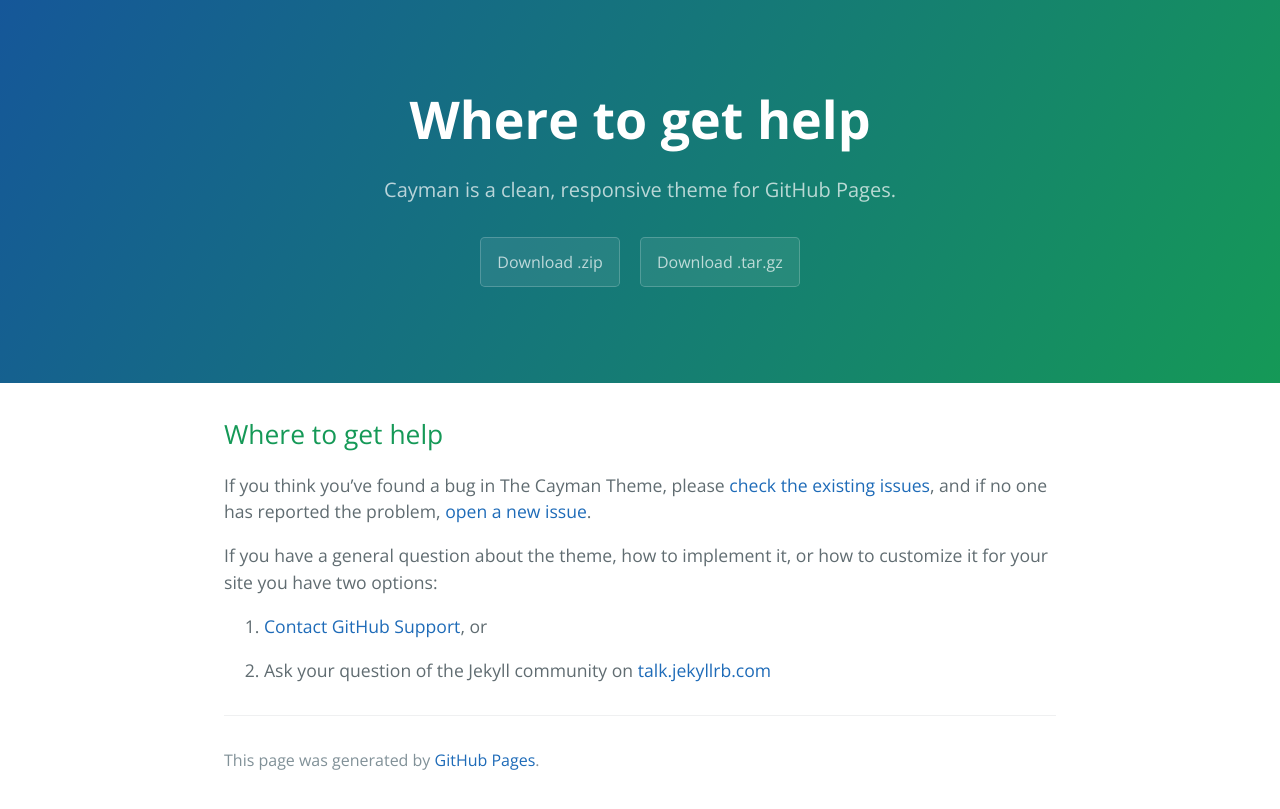
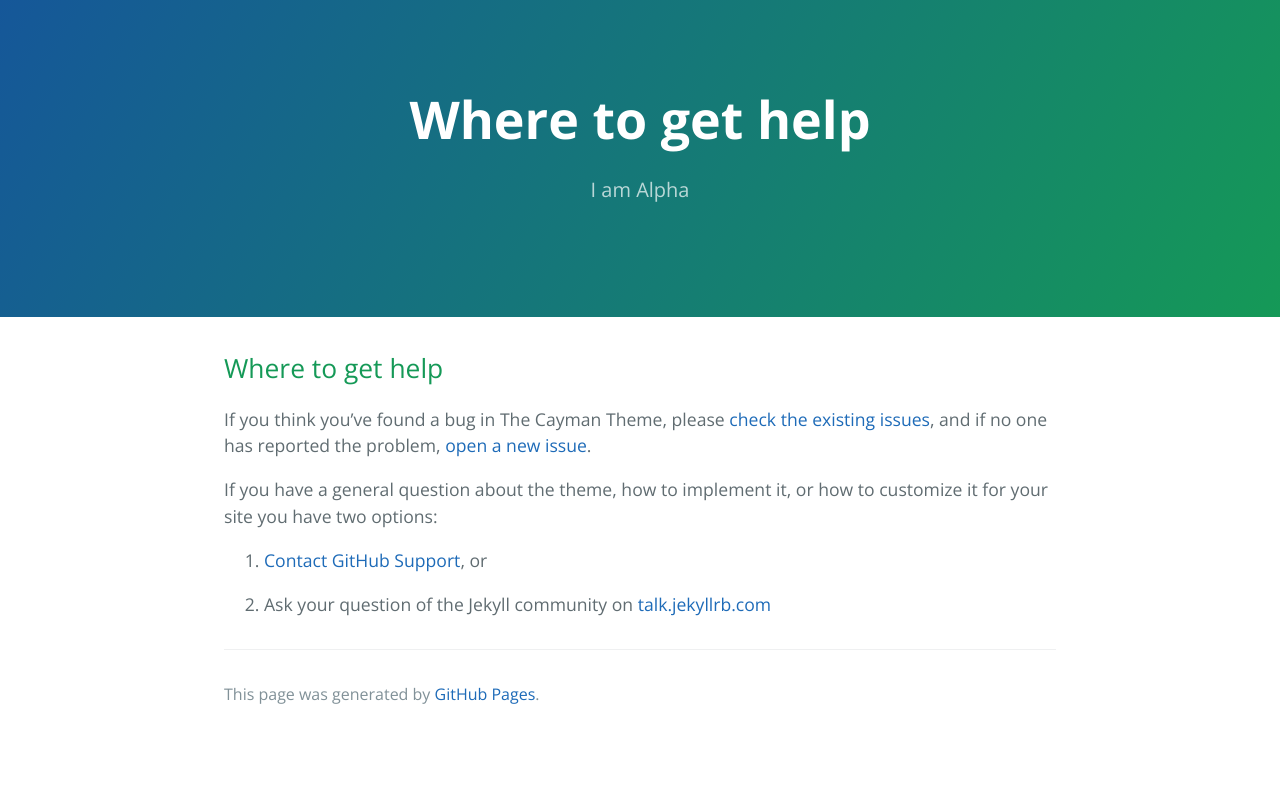
Before and after one commit to AlphaZetta/AlphaZetta.github.io, a Jekyll site: the page built from docs/SUPPORT.md, in a window 1280 px wide. Shown: the top 809 px of the page. Built offline with Jekyll 4.4.1, drawn with Linux system fonts in a browser that asks for light colours; our own code applies the rules of GitHub Pages for plain Markdown files.

Commit message:
Update _config.yml

```diff
--- a/_config.yml
+++ b/_config.yml
@@ -1,5 +1,4 @@
-title: Cayman theme
-description: Cayman is a clean, responsive theme for GitHub Pages.
-show_downloads: true
+title: MCloverz
+description: I am Alpha
 google_analytics:
 theme: jekyll-theme-cayman
```
